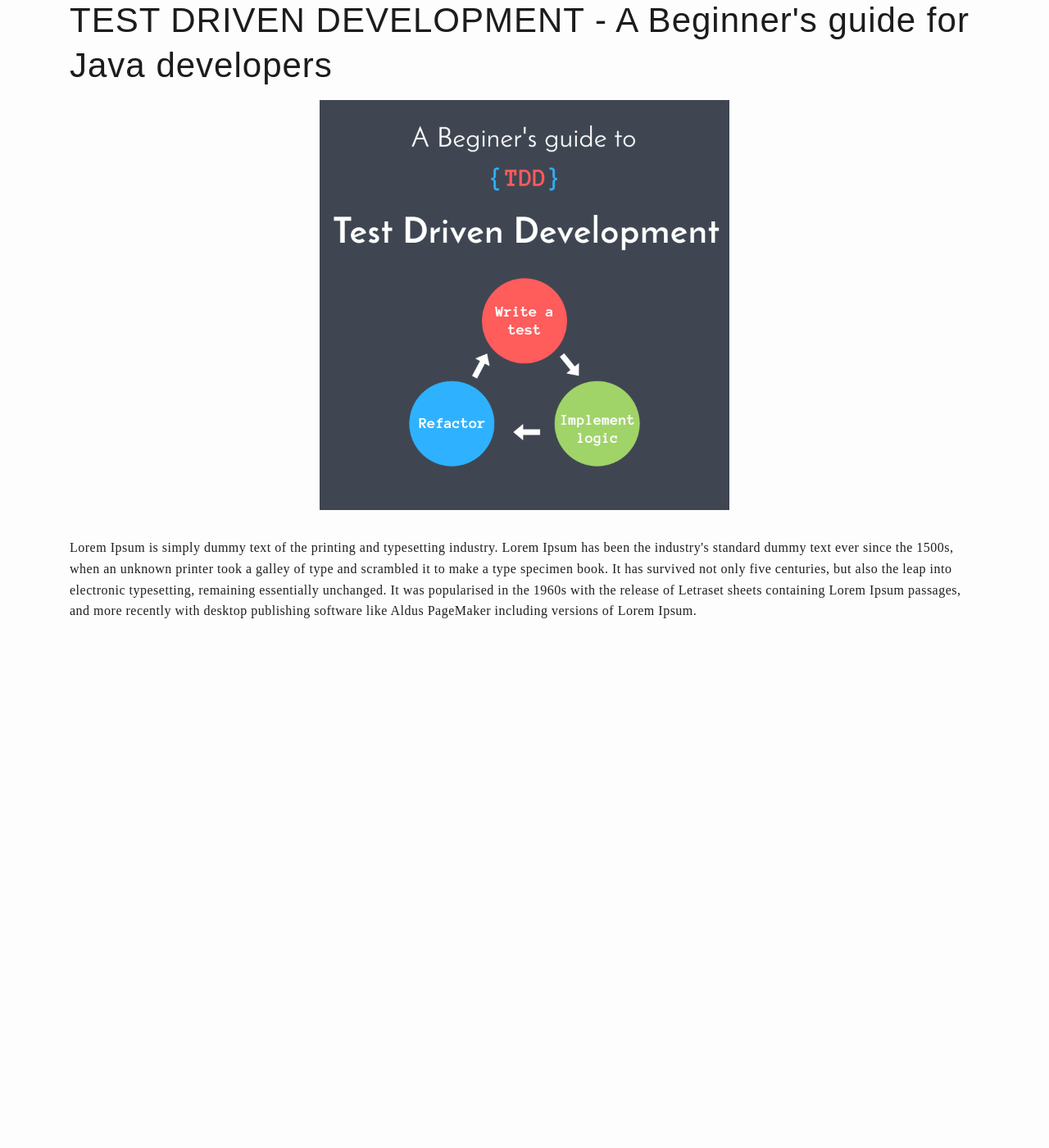
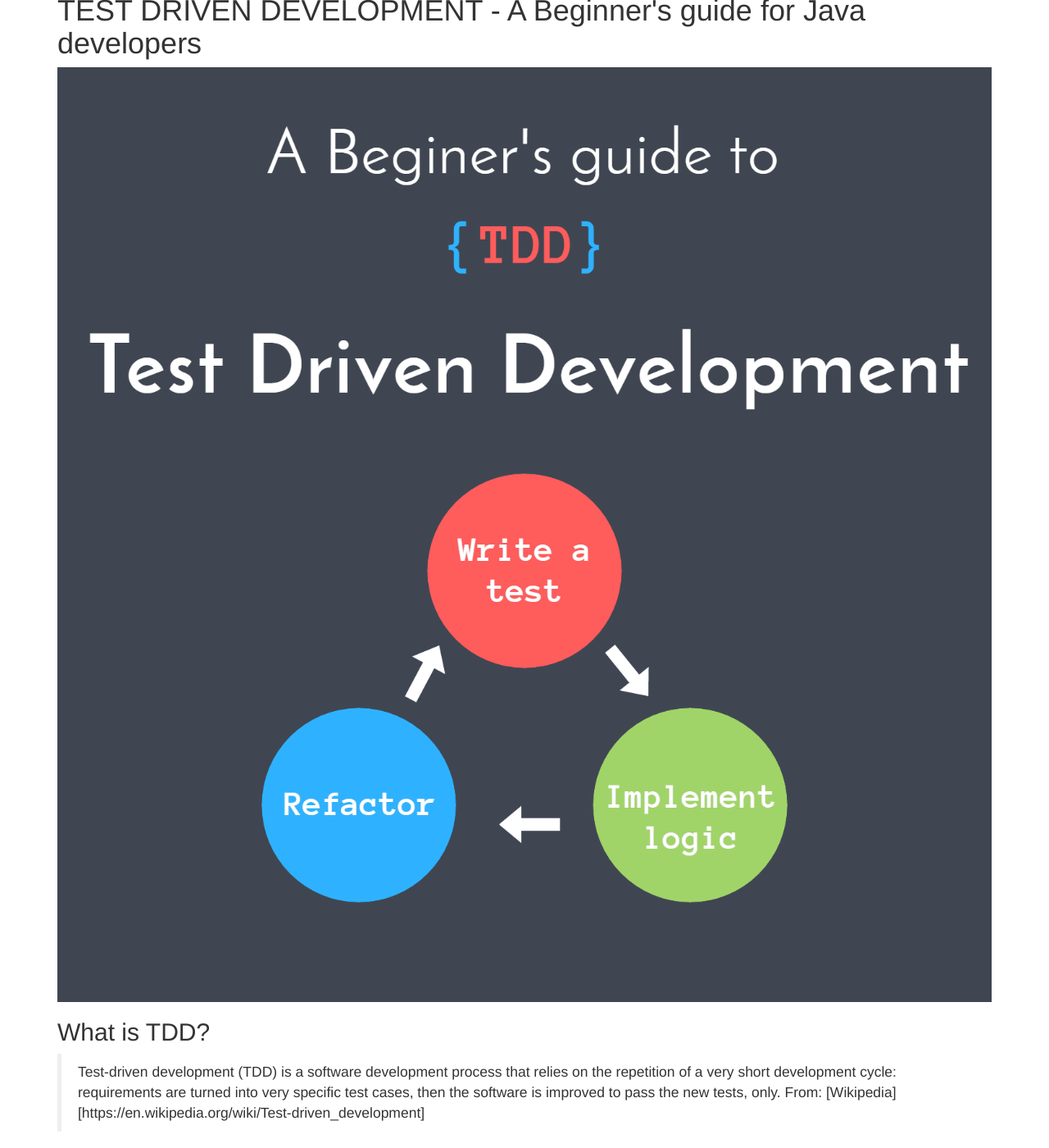
Before and after one commit to DiliniRajapaksha/DeveloperJournal, a Jekyll site: the page built from _posts/2016-11-11-tdd.markdown, in a window 1280 px wide and 1400 px high, scrolled down 97 px. Shown: the whole window at 82% size. Built offline with Jekyll 4.4.1, drawn with Linux system fonts in a browser that asks for light colours; nearby versions of some CDN libraries; some web fonts are replaced; library files that are not in the unit come from our copies; before the commit the page ends 900 px from its top, so only the background shows below that.

Commit message:
add site base

```diff
--- a/_config.yml
+++ b/_config.yml
@@ -6,16 +6,16 @@
 # 'jekyll serve'. If you change this file, please restart the server process.
 
 # Site settings
-title: Your awesome title
-email: your-email@domain.com
+title: THE_CODE
+email: sewdil@gmail.com
 description: > # this means to ignore newlines until "baseurl:"
   Write an awesome description for your new site here. You can edit this
   line in _config.yml. It will appear in your document head meta (for
   Google search results) and in your feed.xml site description.
-baseurl: "" # the subpath of your site, e.g. /blog
-url: "http://yourdomain.com" # the base hostname & protocol for your site
-twitter_username: jekyllrb
-github_username:  jekyll
+baseurl: "DeveloperJournal" # the subpath of your site, e.g. /blog
+url: "http://dilinirajapaksha.github.io" # the base hostname & protocol for your site
+twitter_username: sewdil
+github_username:  DiliniRajapaksha
 
 # Build settings
 markdown: kramdown
--- a/_layouts/post.html
+++ b/_layouts/post.html
@@ -3,7 +3,7 @@ layout: default
 ---
 
 <div class="container">
-	<article class="post" itemscope itemtype="http://schema.org/BlogPosting">
+	<article class="post" markdown="1" itemscope itemtype="http://schema.org/BlogPosting">
 
 	  <header class="blog-header">
 	    <h1 class="post-title tk-raleway" itemprop="name headline">{{ page.title }}</h1>
@@ -12,7 +12,7 @@ layout: default
 	    {% if page.author %} • <span itemprop="author" itemscope itemtype="http://schema.org/Person"><span itemprop="name">{{ page.author }}</span></span>{% endif %}</div>
 	  </header>
 
-	  <div class="post-content tk-europa" itemprop="articleBody">
+	  <div markdown="1" class="post-content tk-europa" itemprop="articleBody">
 	    {{ content }}
 	  </div>
 
--- a/_posts/2015-11-11-welcome-to-jekyll.markdown
+++ b/_posts/2015-11-11-welcome-to-jekyll.markdown
@@ -9,14 +9,14 @@
 
 ---
 
-
+## Test
 You’ll find this post in your `_posts` directory. Go ahead and edit it and re-build the site to see your changes. You can rebuild the site in many different ways, but the most common way is to run `jekyll serve`, which launches a web server and auto-regenerates your site when a file is updated.
 
 To add new posts, simply add a file in the `_posts` directory that follows the convention `YYYY-MM-DD-name-of-post.ext` and includes the necessary front matter. Take a look at the source for this post to get an idea about how it works.
 
 Jekyll also offers powerful support for code snippets:
 <!--more-->
-{% assign image = page.images[0] %}
+{% assign image = page.images %}
 {% include image.html image=image %}
 {% highlight ruby %}
 def print_hi(name)
--- a/_posts/2016-11-11-tdd.markdown
+++ b/_posts/2016-11-11-tdd.markdown
@@ -12,10 +13,10 @@ images:
 permalink: test-driven-development
 
 ---
-<div class="center">
+
 {% assign image = page.images[0] %}
 {% include image.html image=image %}
-</div>
-<div class="mg-top-1">
-Lorem Ipsum is simply dummy text of the printing and typesetting industry. Lorem Ipsum has been the industry's standard dummy text ever since the 1500s, when an unknown printer took a galley of type and scrambled it to make a type specimen book. It has survived not only five centuries, but also the leap into electronic typesetting, remaining essentially unchanged. It was popularised in the 1960s with the release of Letraset sheets containing Lorem Ipsum passages, and more recently with desktop publishing software like Aldus PageMaker including versions of Lorem Ipsum.
-</div>
+
+## What is TDD?
+> Test-driven development (TDD) is a software development process that relies on the repetition of a very short development cycle: requirements are turned into very specific test cases, then the software is improved to pass the new tests, only.
+From: [Wikipedia] [https://en.wikipedia.org/wiki/Test-driven_development]
--- a/index.html
+++ b/index.html
@@ -12,7 +12,7 @@ layout: default
         <h1><a class="post-title" href="{{ post.url | prepend: site.baseurl }}">{{ post.title }}</a></h1>
         <div class="post-meta"><h6>{{ post.date | date: '%B %d, %Y' }}</h6></div>
         </header>
-        <div>
+        <div markdown="1" >
         {{ post.excerpt | remove: '<p>' | remove: '</p>' }}
         </div>
         <a class="color-pink" href="{{post.url}}">Read on ...</a>
```
Also changed, not shown: other parts of _posts/2016-11-11-tdd.markdown (+1 -0 lines).
